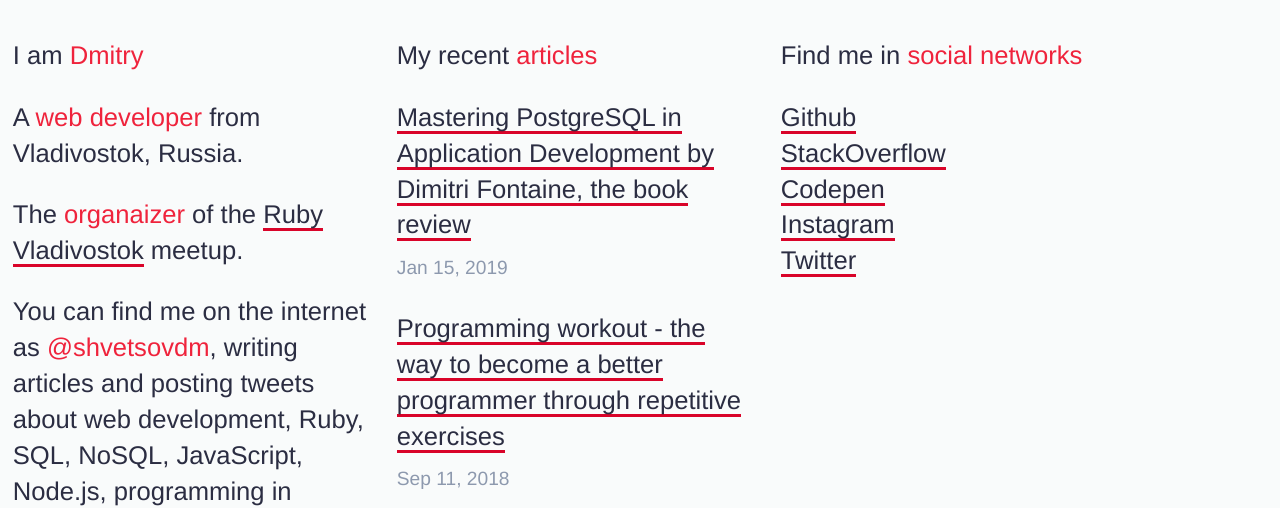
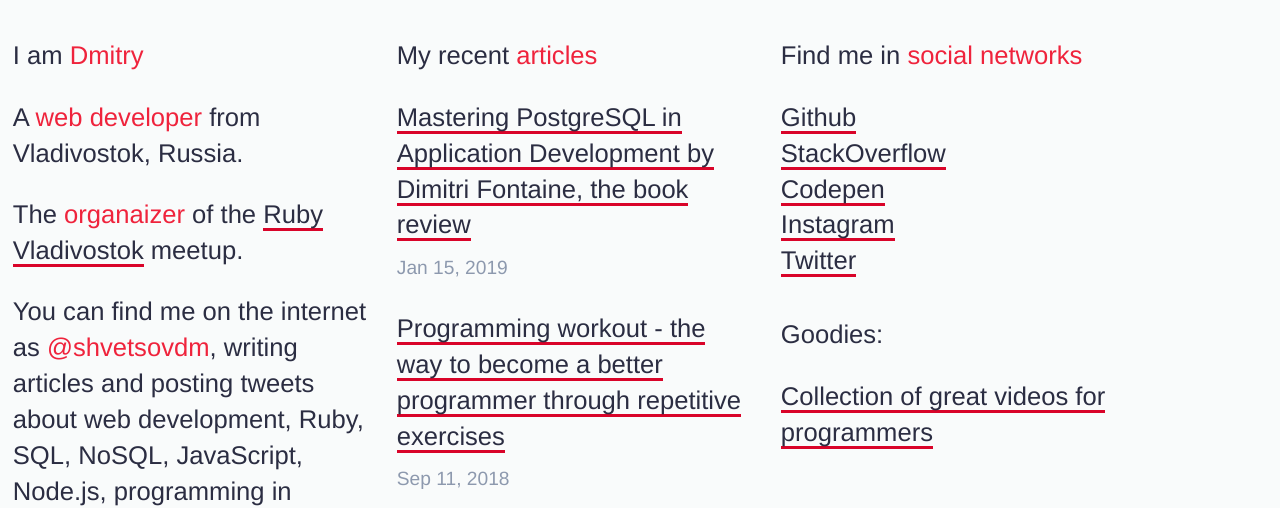
Before and after one commit to dmshvetsov/iamdidev.github.io, a Gatsby site: page / in a window 1280 px wide. Shown: the top 508 px of the page. Built offline with nearby package versions, Linux system fonts and the light colour scheme; Gatsby itself is replaced by a stand-in of ours.

Commit message:
Add goodies section

```diff
--- a/src/components/layout.sass
+++ b/src/components/layout.sass
@@ -13,6 +13,8 @@ ul, ol
     width: 90vw
     &--footer
       color: $color-text_alt
+  &__section
+    margin-bottom: 1.5rem
 
 .sdm-article
   margin-bottom: 1rem
@@ -39,3 +41,6 @@ ul, ol
       flex-basis: 30vw
       &--footer
         flex-basis: 100vw
+      &--multisection
+        display: flex
+        flex-direction: column
--- a/src/pages/index.js
+++ b/src/pages/index.js
@@ -32,7 +32,8 @@ const IndexPage = () => (
         <p>More my articles <a rel="external" href="https://medium.com/@shvetsovdm/latest">on Medium</a>.</p>
       </footer>
     </section>
-    <section className="sdm-layout__block">
+    <div className="sdm-layout__block sdm-layout__block--multisection">
+      <section className="sdm-layout__section">
         <h2>Find me in <span className="sdm-accent">social networks</span></h2>
         <ul>
           <li><a rel="external" href="https://github.com/shvetsovdm">Github</a></li>
@@ -42,6 +43,13 @@ const IndexPage = () => (
           <li><a rel="external" href="https://twitter.com/shvetsovdm">Twitter</a></li>
         </ul>
       </section>
+      <section className="sdm-layout__section">
+        <h2>Goodies:</h2>
+        <ul>
+          <li><a className="sdm-multiline-link" rel="external" href="https://www.youtube.com/playlist?list=PLZ9y9yxqfSW-HUoh2r-WCWU8ewrBI_8nm">Collection of great videos for programmers</a></li>
+        </ul>
+      </section>
+    </div>
     <footer className="sdm-layout__block sdm-layout__block--footer">
       <p><small>© Dmitry Shvetsov, 2016-2019</small></p>
     </footer>
```
Lines whose indentation alone changed are shown as unchanged.
